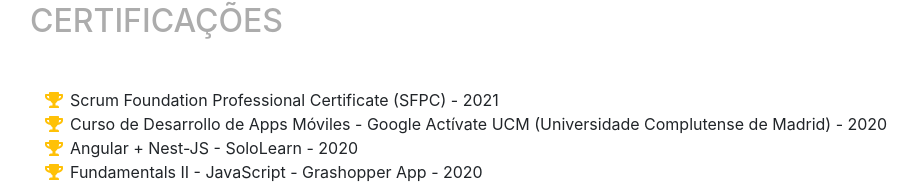
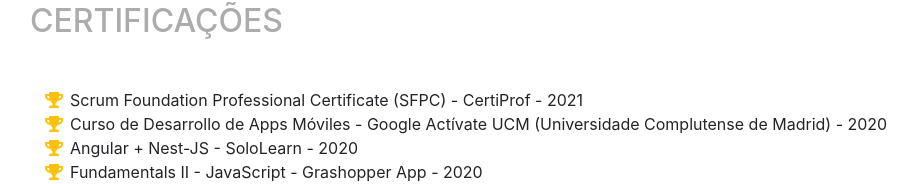
Before and after one commit to carlospessin/carlospessin.github.io, a website with bundled scripts: page index.html in a window 1280 px wide. Shown: the part 2610-2794 px from the top of the page, without its empty margins (290-1208 px from the left). Built offline with nearby package versions, Linux system fonts and the light colour scheme; a web font is replaced by a local one.

Commit message:
Update index.html

```diff
--- a/index.html
+++ b/index.html
@@ -159,7 +159,7 @@
         <ul class="fa-ul mb-0">
            <li>
             <i class="fa-li fa fa-trophy text-warning"></i>
-            Scrum Foundation Professional Certificate (SFPC) - 2021
+            Scrum Foundation Professional Certificate (SFPC) - CertiProf - 2021
           </li>
           <li>
             <i class="fa-li fa fa-trophy text-warning"></i>
```
